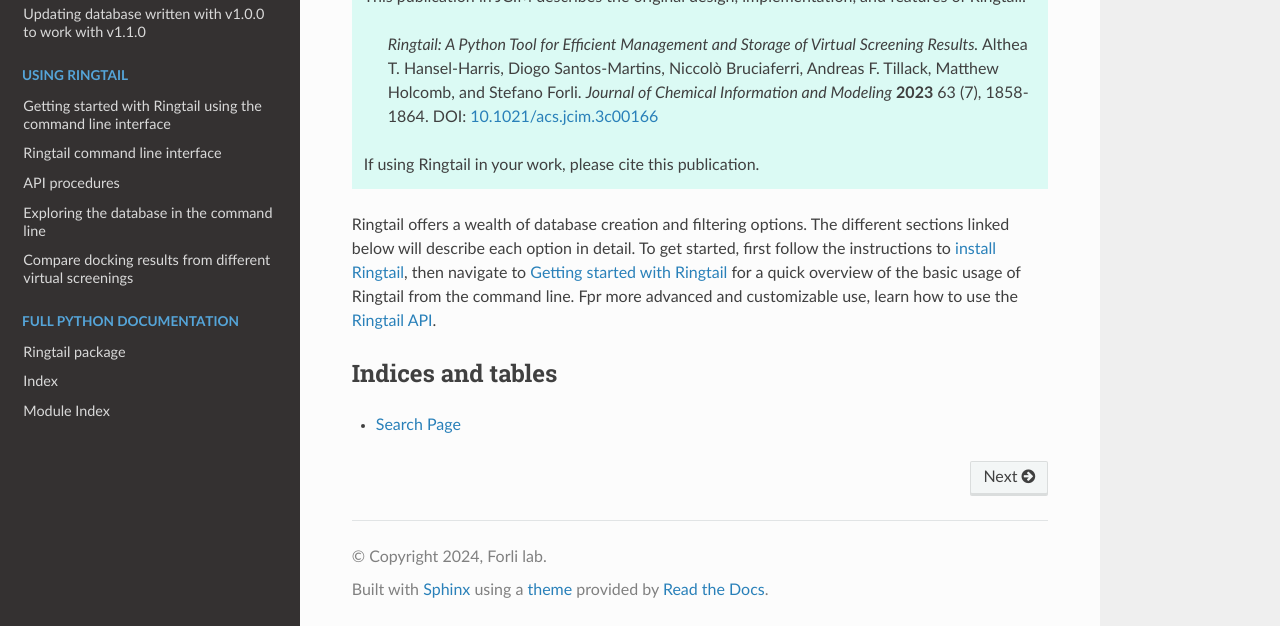
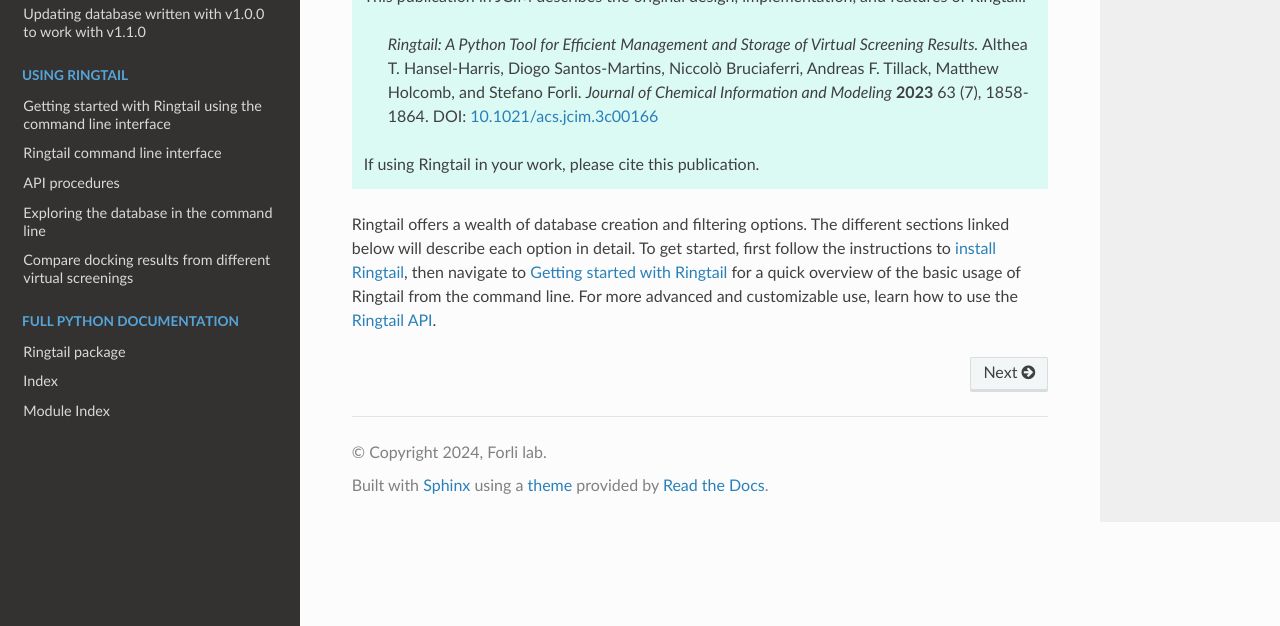
Before and after one commit to forlilab/Ringtail, a Sphinx documentation site: the page built from docs/source/index.rst, in a window 1280 px wide and 900 px high, scrolled down 650 px, cut to the strip 274-900 px from the top of the window. Built offline with Sphinx 7.4.7 and the Read the Docs theme 2.0.0, drawn with Linux system fonts in a browser that asks for light colours.

Commit message:
minor doc edits for readthedocs

```diff
--- a/docs/source/index.rst
+++ b/docs/source/index.rst
@@ -27,13 +27,7 @@ Ringtail is developed by the `Forli lab <https://forlilab.org/>`_ at the `Center
 
 Ringtail offers a wealth of database creation and filtering options. The different sections linked below will describe each option in detail.
 To get started, first follow the instructions to :ref:`install Ringtail <installation>`, then navigate to :ref:`Getting started with Ringtail <get_started>` for a quick overview of the basic usage of Ringtail from the command line.
-Fpr more advanced and customizable use, learn how to use the :ref:`Ringtail API <api>`.
-
-
-Indices and tables
-********************
-
-* :ref:`search`
+For more advanced and customizable use, learn how to use the :ref:`Ringtail API <api>`.
 
 .. toctree::
    :maxdepth: 2
```
Also changed, not shown: docs/source/ringtail.rst (+0 -16 lines).
